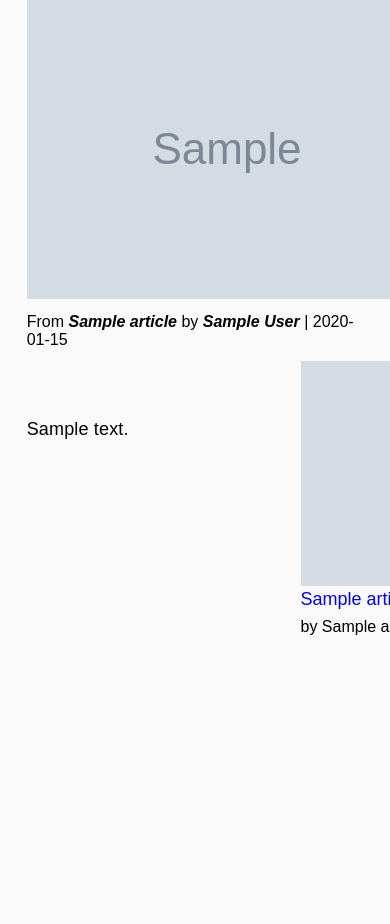
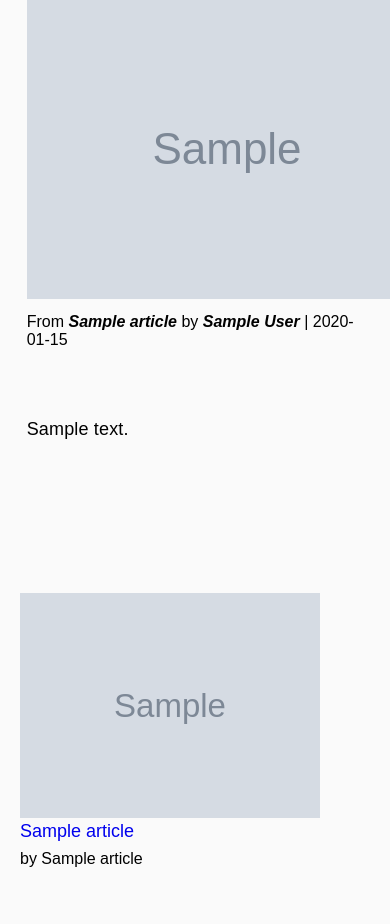
Before and after one commit to QuocHung52/daily_news, a Django app: template show_news/templates/show_news/news_details.html in a window 390 px wide; the page is wider, and only the part inside the window is pictured. Shown: the part 99-1023 px from the top of that part. Before the commit the page ends 734 px from the top of that part, so only its background shows below. Run offline with Django 3.2, Linux system fonts and the light colour scheme; the template is opened without the code that fills it: values that come from a table or form of the project are taken from there, others are empty; tables that the repository leaves empty hold one stand-in row (values such as "Sample post"); grey boxes marked "Sample" are stand-in pictures.

Commit message:
add suggestion news

```diff
--- a/show_news/static/show_news/style.css
+++ b/show_news/static/show_news/style.css
@@ -135,11 +135,21 @@ tr td:first-child {
     line-height: 1.4;
     padding-left: 5%;
     padding-right: 5%;
-    width: 65%;
+    width: 60%;
     float: left;
 }
 
 .side_suggest_news{
+    float: left;
     width: 25%;
-    float: right;
+    padding-top: 70px;
 }
+
+@media screen and (max-width: 600px) {
+  .news-detail-content {
+    width: 100%%;
+  }
+  .side_suggest_news{
+    width: 100%;
+  }
+}
--- a/show_news/templates/show_news/news_details.html
+++ b/show_news/templates/show_news/news_details.html
@@ -13,9 +13,6 @@
                 </nav>
         </header>
     </div>
-
-
-
     <div class="news-detail-header">
         <div class="news-detail-title">
             <a href="{{object.url}}">{{object.title}}</a>
@@ -34,10 +31,12 @@
             <span> | {{object.published_time}}</span>
         </div>
     </div>
+
     {% if message %}
         <p>{{message}}</p>
     {% endif %}
-    <div>
+
+    <div style="content:""; display: table; clear: both;">
         <div class="news-detail-content">
             {% if object.content %}
                <p>{{object.content}}</p>
@@ -68,7 +67,7 @@
         </div>
     </div>
 
-
+    <!-- <blockquote class="twitter-tweet"><p lang="en" dir="ltr">Tonight, ABC will celebrate the legacy of Chadwick Boseman with a special presentation of Marvel Studios’ Black Panther followed by the ABC News Special: Chadwick Boseman - A Tribute for a King. It all starts tonight at 8/7c on ABC. <a href="https://t.co/LjtN9bTwzx">pic.twitter.com/LjtN9bTwzx</a></p>&mdash; Disney (@Disney) <a href="https://twitter.com/Disney/status/1300045017482817536?ref_src=twsrc%5Etfw">August 30, 2020</a></blockquote> <script async src="https://platform.twitter.com/widgets.js" charset="utf-8"></script> -->
 
 </body>
 </html>
```
Lines whose indentation alone changed are shown as unchanged.
